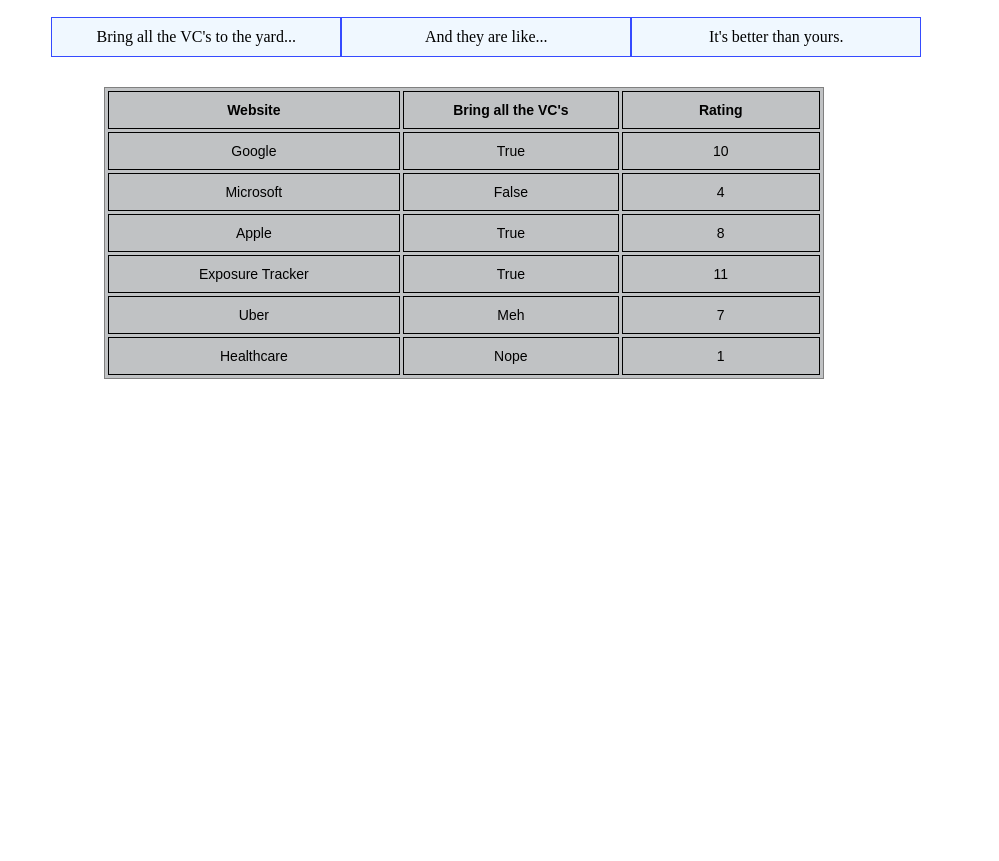
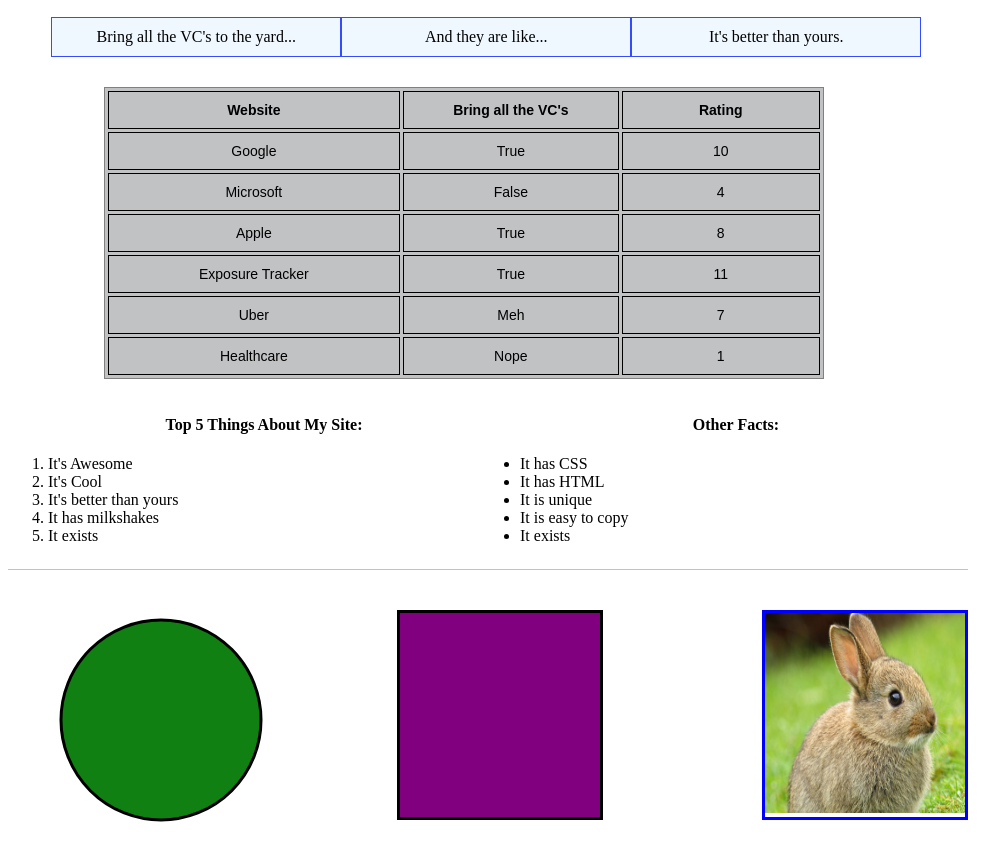
Before and after one commit to glovemasterflex/website_mimic, a plain HTML site: page index.html in a window 1280 px wide. Shown: the part 105-966 px from the top of the page, without its empty margins (0-999 px from the left). Before the commit the page ends 800 px from the top, so only its background shows below. Drawn offline with Linux system fonts and the light colour scheme.

Commit message:
Finalized first site mimic

```diff
--- a/index.html
+++ b/index.html
@@ -62,6 +62,43 @@
       </tr>
     </table>
 
+    <div class="list">
+      <ol>
+        <h4>Top 5 Things About My Site:</h4>
+        <li>It's Awesome</li>
+        <li>It's Cool</li>
+        <li>It's better than yours</li>
+        <li>It has milkshakes</li>
+        <li>It exists</li>
+      </ol>
+
+      <ul>
+      <h4>Other Facts:</h4>
+      <li>It has CSS</li>
+      <li>It has HTML</li>
+      <li>It is unique</li>
+      <li>It is easy to copy</li>
+      <li>It exists</li>
+      </ul>
+    </div>
+
+    <section class="bottom">
+        <div class="circle">
+          <svg height="400" width="250">
+            <circle cx="110" cy="110" r="100" stroke="black"    stroke-width="3" fill="#108012" />
+          </svg>
+        </div>
+
+        <div class="canvas">
+          <canvas width="200" height="200">
+          </canvas>
+        </div>
+
+        <div class="bunny">
+          <img src="images/bunny.jpg" height="200" width="200   ">
+        </div>
+    </section>
+
   </body>
 
 
--- a/main.css
+++ b/main.css
@@ -31,6 +31,27 @@ body {
 
 /*
 =====================
+lists
+=====================
+*/
+
+.list {
+  padding-bottom: 40px;
+}
+ol,
+ul {
+  float: left;
+  text-align: left;
+  width: 45%;
+}
+
+h4 {
+  text-align: center;
+}
+
+
+/*
+=====================
     Table
 =====================
 */
@@ -49,8 +70,6 @@ body {
   padding: 10px 90px;
   border-style: solid;
   border-width: 1px;
-  overflow: hidden;
-  word-break: normal;
 }
 .tg th {
   font-family: Arial, sans-serif;
@@ -58,10 +77,44 @@ body {
   padding: 10px 5px;
   border-style: solid;
   border-width: 1px;
-  overflow: hidden;
-  word-break: normal;
 }
 .tg .tg-baqh {
   text-align: center;
   vertical-align: top;
 }
+
+/*
+=====================
+Bottom
+=====================
+*/
+.bottom {
+  border-top: solid;
+  border-color: #C0C2C4;
+  border-width: 1px;
+  border-collapse: none;
+  padding-top: 40px;
+  margin-top: 150px;
+}
+
+.circle {
+  float:left;
+  margin-left: 4.5%;
+  margin-right: 0;
+}
+
+.canvas {
+  float: left;
+  border-style: solid;
+  border-width: 3px;
+  background-color: purple;
+  border-color: black;
+  margin-left: 10%;
+}
+.bunny {
+  float:right;
+  border-style: solid;
+  border-width: 3px;
+  border-color: blue;
+  margin-left: 10%;
+}
```
Also changed, not shown: images/bunny.jpg (added).
